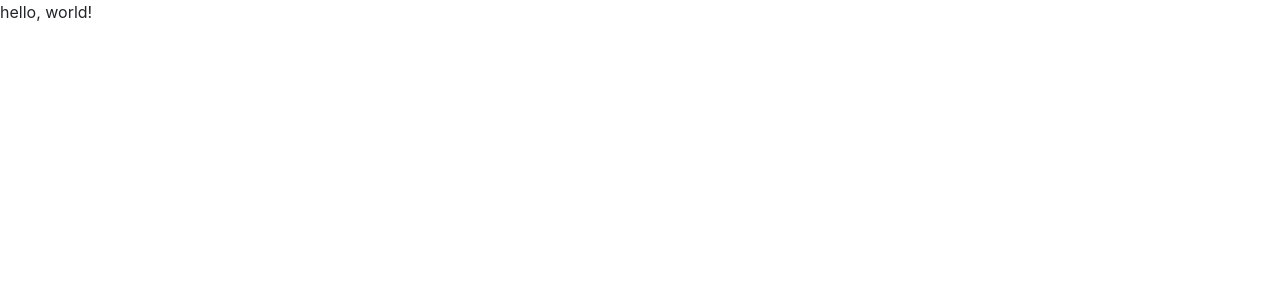
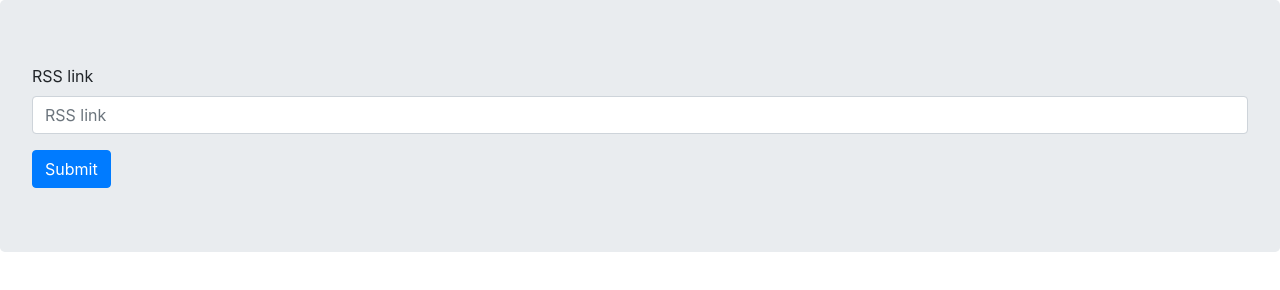
Before and after one commit to vbwdev/project-lvl3-s390, a website built with webpack: page template.html in a window 1280 px wide. Built offline with nearby package versions, Linux system fonts and the light colour scheme.

Commit message:
Add form template

```diff
--- a/src/Example.js
+++ b/src/Example.js
@@ -3,7 +3,7 @@ export default class Example {
     this.element = element;
   }
   init() {
-    this.element.textContent = 'hello, world!';
-    console.log('ehu!');
+    // this.element.textContent = 'hello, world!';
+    // console.log('ehu!');
   }
 }
--- a/template.html
+++ b/template.html
@@ -1,9 +1,17 @@
-<!doctype html>
+<!DOCTYPE html>
 <html>
   <head>
     <title>Webpack Package</title>
   </head>
   <body>
-    <div id="point"></div>
+    <div id="app">
+      <form class="jumbotron">
+        <div class="form-group">
+          <label for="rss-link">RSS link</label>
+          <input type="text" class="form-control" id="rss-link" placeholder="RSS link" />
+        </div>
+        <button type="submit" class="btn btn-primary">Submit</button>
+      </form>
+    </div>
   </body>
 </html>
```
